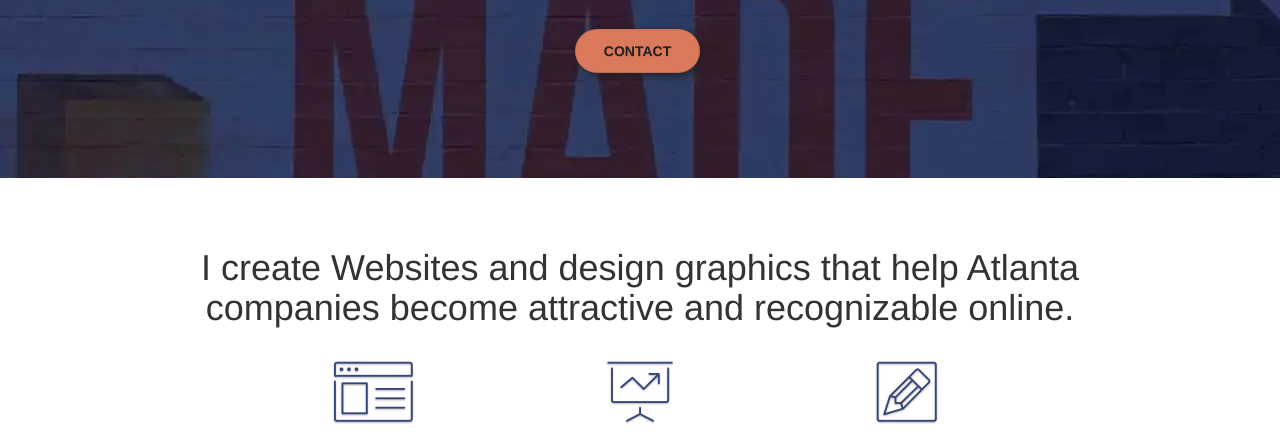
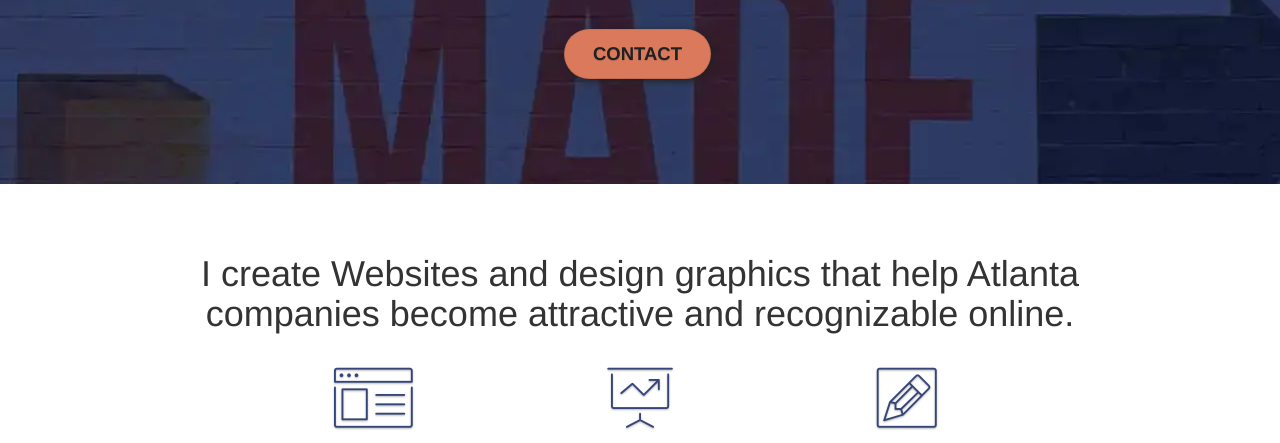
Before and after one commit to Jcrutchfield00/RETRY-P4, a plain HTML site: page index.html in a window 1280 px wide. Shown: the part 353-796 px from the top of the page. Drawn offline with nearby package versions, Linux system fonts and the light colour scheme; some packages are replaced by stand-ins of ours; a script that the page names is missing.

```diff
--- a/style.css
+++ b/style.css
@@ -869,6 +869,7 @@ h4 {
   background: #da795c;
   color: #212121 !important;
   box-shadow: 2px 2px 7px #212121;
+  font-size: 18.5px;
 }
 
 .btn-atomic-tangerine:hover {
```
